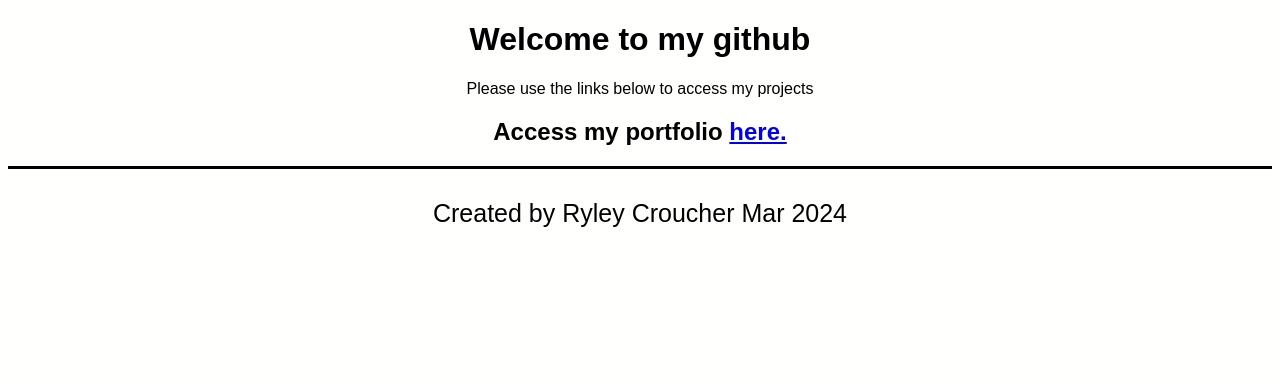
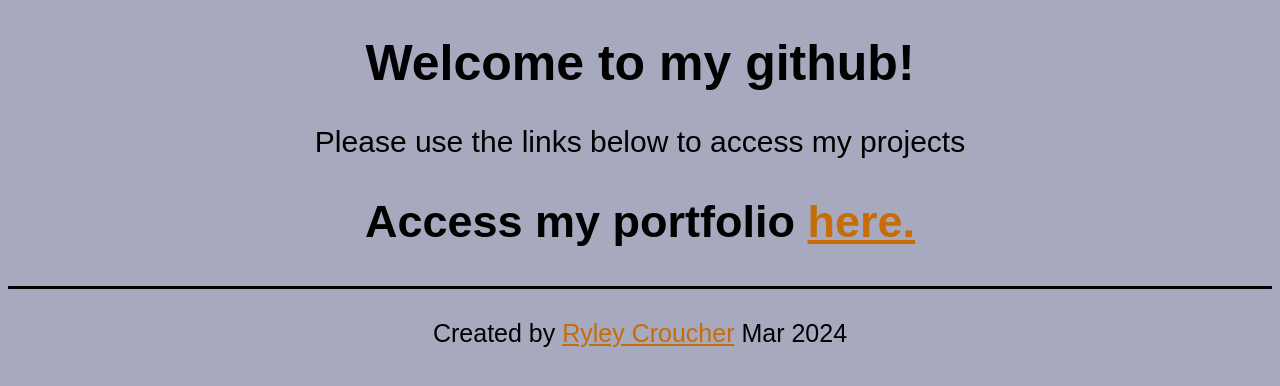
Before and after one commit to Reyleth/reyleth.github.io, a plain HTML site: page index.html in a window 1280 px wide. Drawn offline with Linux system fonts and the light colour scheme.

Commit message:
updated index

```diff
--- a/index.html
+++ b/index.html
@@ -3,7 +3,7 @@
   <head>
     <meta charset="UTF-8">
     <meta http-equiv="X-UA-Compatible">
-    <meta name="viewport" content="width-device-width">
+    <meta name="viewport" content="width-device-width, initial-scale=1.0">
     <title>Ryley's Github Home</title>
     <link rel="stylesheet" href="./styles.css"
 
@@ -13,13 +13,13 @@
   </head>
   <body>
 <div>
-<h1>Welcome to my github</h1>
+<h1>Welcome to my github!</h1>
 <p>Please use the links below to access my projects</p>
 </div>
 <div>
     <h2>Access my portfolio <a href="https://reyleth.github.io/Personal-Portfolio/Portfolio-Project.html" class="portfolio">here.</a></h2>
 </div>
 
-     <footer>Created by Ryley Croucher Mar 2024</footer>
+     <footer>Created by <a href"https://github.com/Reyleth">Ryley Croucher</a> Mar 2024</footer>
   </body>
 </html>
--- a/styles.css
+++ b/styles.css
@@ -1,11 +1,3 @@
-:root {
-     --neutral:#0f0e17;
-     --base-100:#fffffe;
-     --neutral-focus:black;
-     --primary: #ff8906;
-     --secondary: #a7a9be;
-     --accent: #fffffe;
-}
 
 * {
     margin: 5;
@@ -15,11 +7,20 @@
 body {
     font-family: sans-serif;
     text-align: center;
-    background-color: var(--accent);
+    font-weight: normal;
+    background-color: #a7a9be;;
+    font-size: 30px;
+    cursor: default;
 }
 
-h1, h2, h3, h4, h5, h6 {
+h1 {
+    font-size: 50px;
+}
+
+h1, h2 {
     font-family: sans-serif;
+    padding: auto;
+    background-color: #a7a9be;
 }
 
 footer {
@@ -27,3 +28,13 @@ footer {
     font-size: 25px;
     padding: 30px;
 }
+
+a {
+    text-decoration: underline;
+    color: #c76d07;
+    cursor: pointer;
+}
+
+a:hover {
+    color: blue;
+}
```
